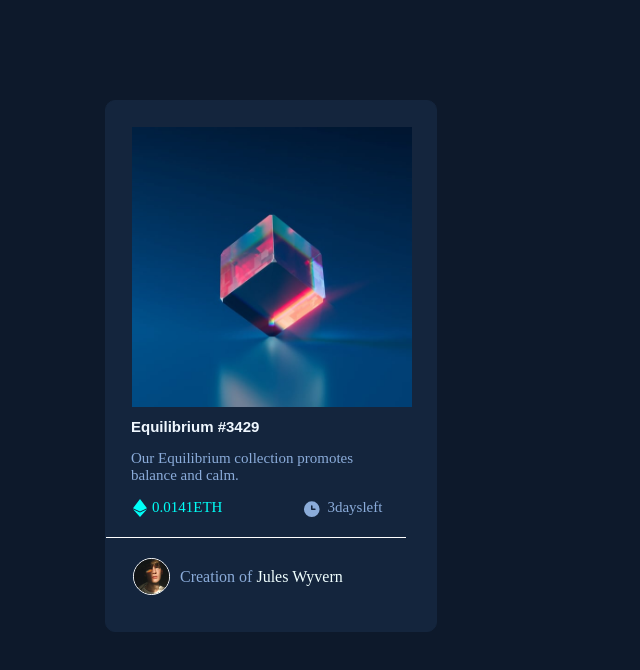
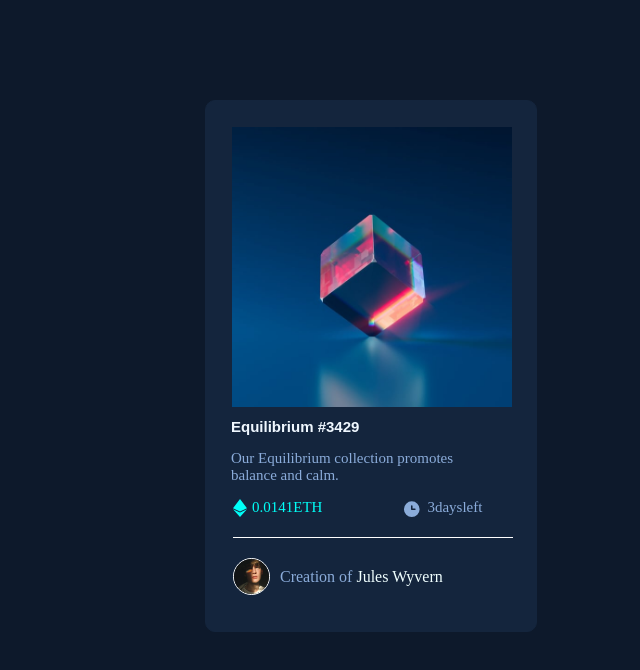
Before and after one commit to hydee2003/ieee2, a plain HTML site: page index.html in a window 1280 px wide. Shown: the whole page, without its empty margins (403-1043 px from the left). Drawn offline with Linux system fonts and the light colour scheme.

Commit message:
Update style.css

```diff
--- a/style.css
+++ b/style.css
@@ -39,7 +39,7 @@ background-color:  hsl(216, 50%, 16%);
 width: 330;
 height: 530;
 margin-top: 100px;
-margin-left: 500px;
+margin-left: 600px;
 border-radius: 10px;
 }
 .all1{
@@ -73,7 +73,8 @@ font-size: 15px;}
 
   .line{
       border-bottom: 1px solid white;
-      width: 300px;
+      width: 280px;
+      margin-left: 27px;
     }
    .cr{
        color:hsl(215, 51%, 70%) ;
```
